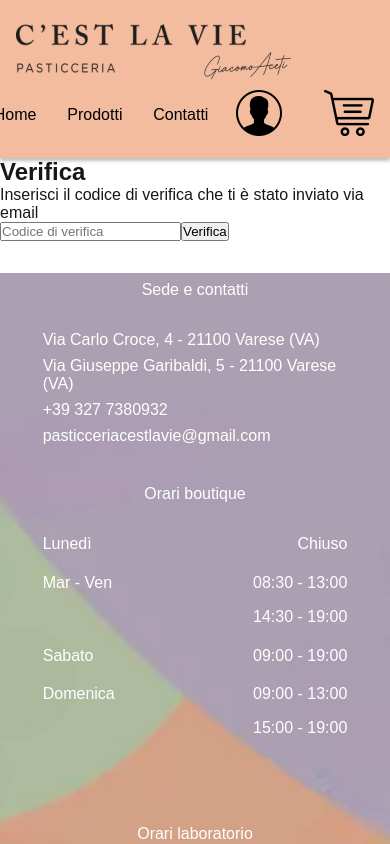
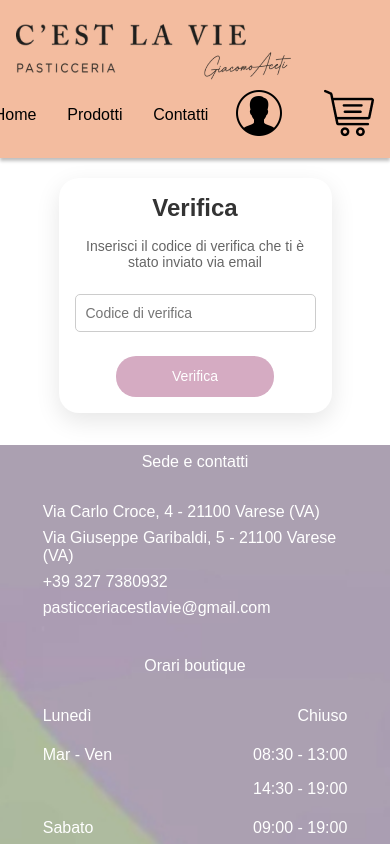
Before and after one commit to nalodagreat/PW4-Frontend-Mossali-Tijani-Figini, a Next.js app: page /verify in a window 390 px wide. Shown: the top 844 px of the page. Built offline with nearby package versions, Linux system fonts and the light colour scheme; no server answers.

Commit message:
css verify+login and logout admin

```diff
--- a/src/app/login/page.js
+++ b/src/app/login/page.js
@@ -35,7 +35,7 @@ export default function Login() {
             console.log("Login effettuato con successo:", data);
 
             if (data.role === "admin") {
-                router.push("/admin");
+                window.location.href ="/admin";
             } else if (data.role === "client") {
                 window.location.href = "/";
             } else {
--- a/src/app/verify/page.js
+++ b/src/app/verify/page.js
@@ -2,6 +2,7 @@
 
 import { useState } from "react";
 import { useRouter } from "next/navigation";
+import styles from './page.module.css';  // Importa il CSS module
 
 export default function Verify() {
     const [verificationCode, setVerificationCode] = useState("");
@@ -9,34 +10,23 @@ export default function Verify() {
     const router = useRouter();
 
     const handleVerifyClick = async () => {
-        const requestBody = {
-            token: verificationCode,
-        };
-
-        console.log("Request body:", requestBody);
+        const requestBody = { token: verificationCode };
 
         try {
             const response = await fetch("http://localhost:8080/auth/verify", {
                 method: "POST",
-                headers: {
-                    "Content-Type": "application/json",
-                },
+                headers: { "Content-Type": "application/json" },
                 body: JSON.stringify(requestBody),
             });
 
-            // Controlla se la risposta è ok (200-299) e se il contenuto è un JSON valido
             const data = await response.json();
-            console.log("Response data:", data);
-
             if (response.ok) {
                 alert("Registrazione completata con successo!");
                 router.push("/login");
             } else {
-                // Se il backend restituisce un messaggio, visualizzalo
                 setError(data.message || "Codice di verifica errato, riprova.");
             }
         } catch (err) {
-            // Cattura errori di rete o problemi con la risposta
             setError("Errore durante la verifica, riprova.");
         }
     };
@@ -46,18 +36,19 @@ export default function Verify() {
     };
 
     return (
-        <div>
-            <h2>Verifica</h2>
-            <p>Inserisci il codice di verifica che ti è stato inviato via email</p>
+        <div className={styles.verifyContainer}>
+            <h2 className={styles.verifyTitle}>Verifica</h2>
+            <p className={styles.verifyDescription}>Inserisci il codice di verifica che ti è stato inviato via email</p>
             <input
                 type="text"
                 placeholder="Codice di verifica"
                 required
                 value={verificationCode}
                 onChange={handleVerificationCodeChange}
+                className={styles.verifyInput}
             />
-            <button onClick={handleVerifyClick}>Verifica</button>
-            {error && <p style={{ color: "red" }}>{error}</p>}
+            <button onClick={handleVerifyClick} className={styles.verifyButton}>Verifica</button>
+            {error && <p className={styles.errorMessage}>{error}</p>}
         </div>
     );
 }
--- a/src/app/verify/page.module.css
+++ b/src/app/verify/page.module.css
@@ -0,0 +1,83 @@
+/* Contenitore principale per la pagina di verifica */
+.verifyContainer {
+    width: 70%;
+    max-width: 25rem;
+    padding: 2rem;
+    margin: 5% auto;
+    display: flex;
+    flex-direction: column;
+    align-items: center;
+    border-radius: 1.25rem;
+    box-shadow: 0 0.5rem 1.5rem rgba(0, 0, 0, 0.1);
+    background-color: #ffffff;
+}
+
+/* Titolo e descrizione */
+.verifyTitle {
+    font-weight: bold;
+    font-size: 1.8rem;
+    margin-bottom: 1rem;
+    color: #333;
+    text-align: center;
+}
+
+.verifyDescription {
+    font-size: 1rem;
+    color: #666;
+    margin-bottom: 1.5rem;
+    text-align: center;
+}
+
+/* Campo di input per il codice di verifica */
+.verifyInput {
+    width: 100%;
+    padding: 0.625rem;
+    border: 1px solid #ccc;
+    border-radius: 0.3125rem;
+    font-size: 1rem;
+    margin-bottom: 1.5rem;
+    font-family: 'Montserrat', sans-serif;
+}
+
+/* Bottone di verifica */
+.verifyButton {
+    padding: 0.8rem 3.5rem;
+    font-size: 1rem;
+    color: #fff;
+    background-color: #D5ABC2;
+    border: none;
+    border-radius: 20px;
+    cursor: pointer;
+    transition: background-color 0.3s;
+    font-family: 'Montserrat', sans-serif;
+}
+
+.verifyButton:hover {
+    background-color: #C7C1DC;
+}
+
+/* Messaggio di errore */
+.errorMessage {
+    color: red;
+    font-size: 14px;
+    text-align: center;
+    font-weight: bold;
+    margin-top: 1rem;
+}
+
+/* Media query per dispositivi mobili */
+@media (max-width: 768px) {
+    .verifyContainer {
+        padding: 1rem;
+    }
+
+    .verifyTitle {
+        font-size: 1.5rem;
+    }
+
+    .verifyDescription,
+    .verifyInput,
+    .verifyButton {
+        font-size: 0.875rem;
+    }
+}
--- a/src/components/header/header.js
+++ b/src/components/header/header.js
@@ -1,20 +1,22 @@
+// header.jsx
 "use client";
 import { useState, useEffect } from "react";
 import Image from "next/image";
 import styles from "@/components/header/header.module.css";
 import logo from "@/public/images/header/logo.png";
-import profilo from "@/public/images/header/profilo.png";
 import carrello from "@/public/images/header/carrello.png";
 import Link from "next/link";
 import { useRouter } from "next/navigation";
+import profilo from "@/public/images/header/profilo.png";
+
 
 const Header = () => {
   const [isLoggedIn, setIsLoggedIn] = useState(false);
   const [userName, setUserName] = useState("");
+  const [isAdmin, setIsAdmin] = useState(false);
   const router = useRouter();
 
   useEffect(() => {
-    // Verifica se l'utente è loggato e ottieni i dettagli dell'utente
     const checkSession = async () => {
       try {
         const response = await fetch("http://localhost:8080/auth/profile", {
@@ -23,8 +25,9 @@ const Header = () => {
         });
         if (response.ok) {
           const data = await response.json();
-          setIsLoggedIn(true);  // Imposta lo stato di login su true
-          setUserName(data.name);  // Memorizza il nome dell'utente per il saluto
+          setIsLoggedIn(true);
+          setUserName(data.name);
+          setIsAdmin(data.role === "admin");
         } else {
           setIsLoggedIn(false);
         }
@@ -33,11 +36,9 @@ const Header = () => {
         setIsLoggedIn(false);
       }
     };
-
     checkSession();
   }, []);
 
-  // Funzione di logout
   const handleLogout = async () => {
     try {
       const response = await fetch("http://localhost:8080/auth/logout", {
@@ -46,8 +47,8 @@ const Header = () => {
       });
       if (response.ok) {
         setIsLoggedIn(false);
-        setUserName(""); // Resetta il nome dell'utente
-        router.push("/login"); // Reindirizza alla pagina di login
+        setUserName("");
+        router.push("/login");
       }
     } catch (error) {
       console.error("Errore durante il logout:", error);
@@ -69,7 +70,7 @@ const Header = () => {
       <div className={styles.socialIcons}>
         {isLoggedIn ? (
           <div className={styles.welcomeSection}>
-            <Link href="/user" className={styles.userLink}>
+            <Link href={isAdmin ? "/admin" : "/"} className={styles.userLink}>
               Ciao, {userName}
             </Link>
             <button onClick={handleLogout} className={styles.logoutButton}>
```
